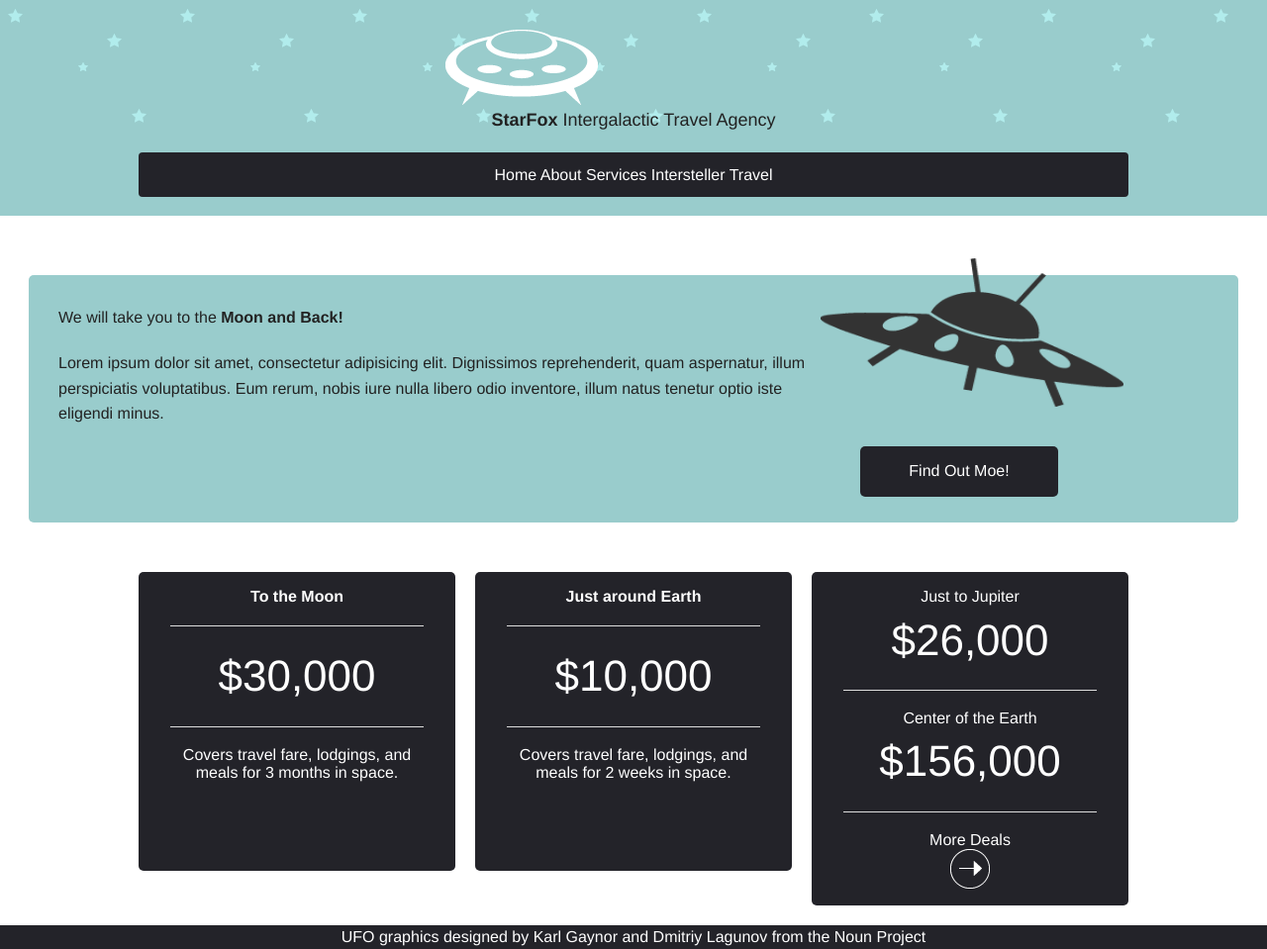
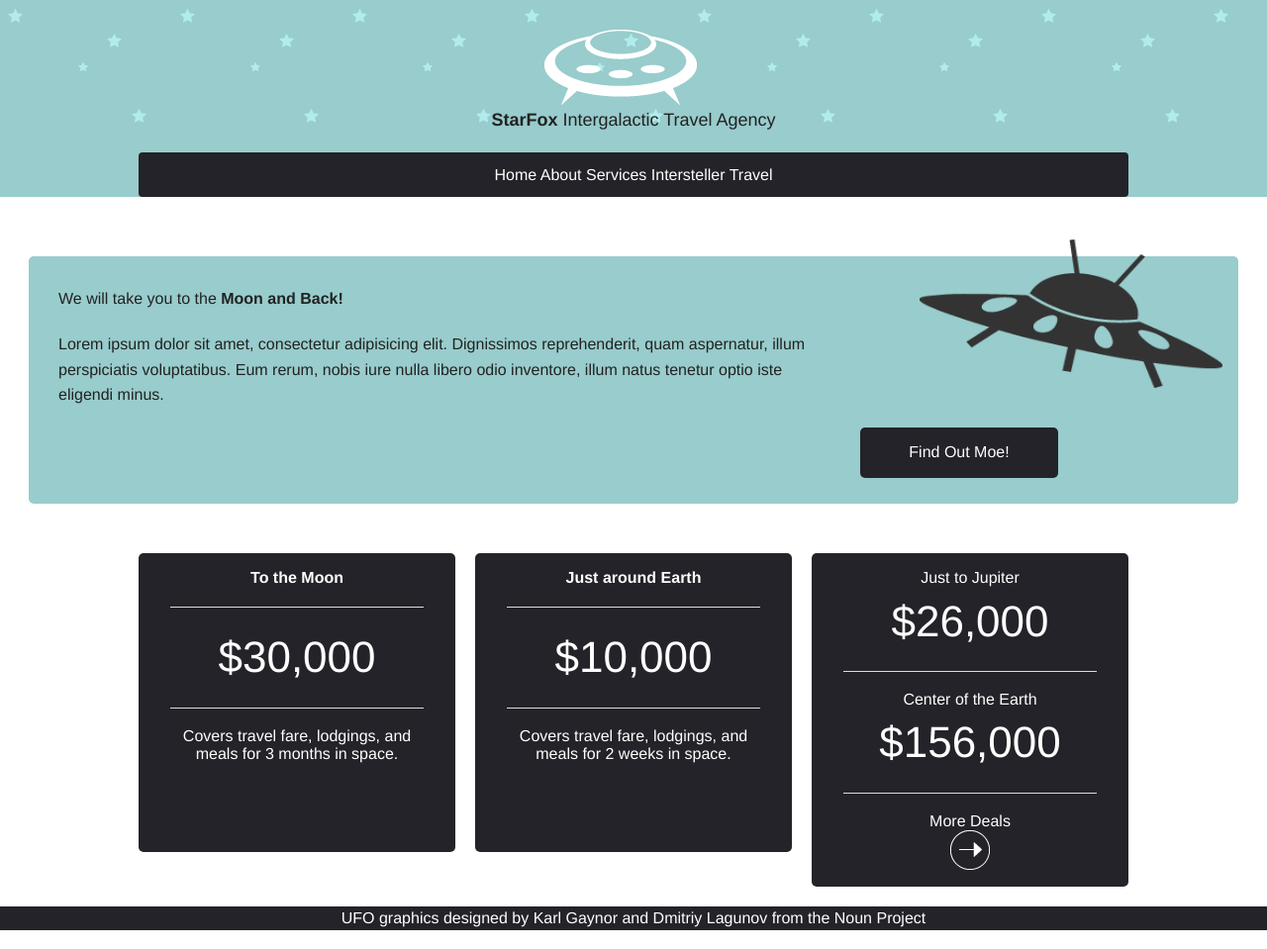
Before and after one commit to Dmeowmixer/starfoxtravelagency, a website: page app/index.html in a window 1280 px wide. Shown: the whole page at 99% size. Drawn offline with nearby package versions, Linux system fonts and the light colour scheme; files whose address does not match are found by name.

Commit message:
I AM RANSON I HAV ECOMMITED

```diff
--- a/app/sass/styles.scss
+++ b/app/sass/styles.scss
@@ -15,12 +15,11 @@
   background-color:$datbabyblue;
 }
 img.headimg{
-  margin-left:450px;
+  margin-left:550px;
 }
 
 body > div.contain-to-grid{
   background-color:$datbabyblue;
-  height:8%;
 }
 body > div.contain-to-grid > nav{
   width:95%;
@@ -54,7 +53,7 @@
   width:65%;
 }
 .spaceship{
-  margin-left:800px;
+  margin-left:900px;
   position:absolute;
   height:60%;
   width:25%;
```
Also changed, not shown: app/css/styles.css.
